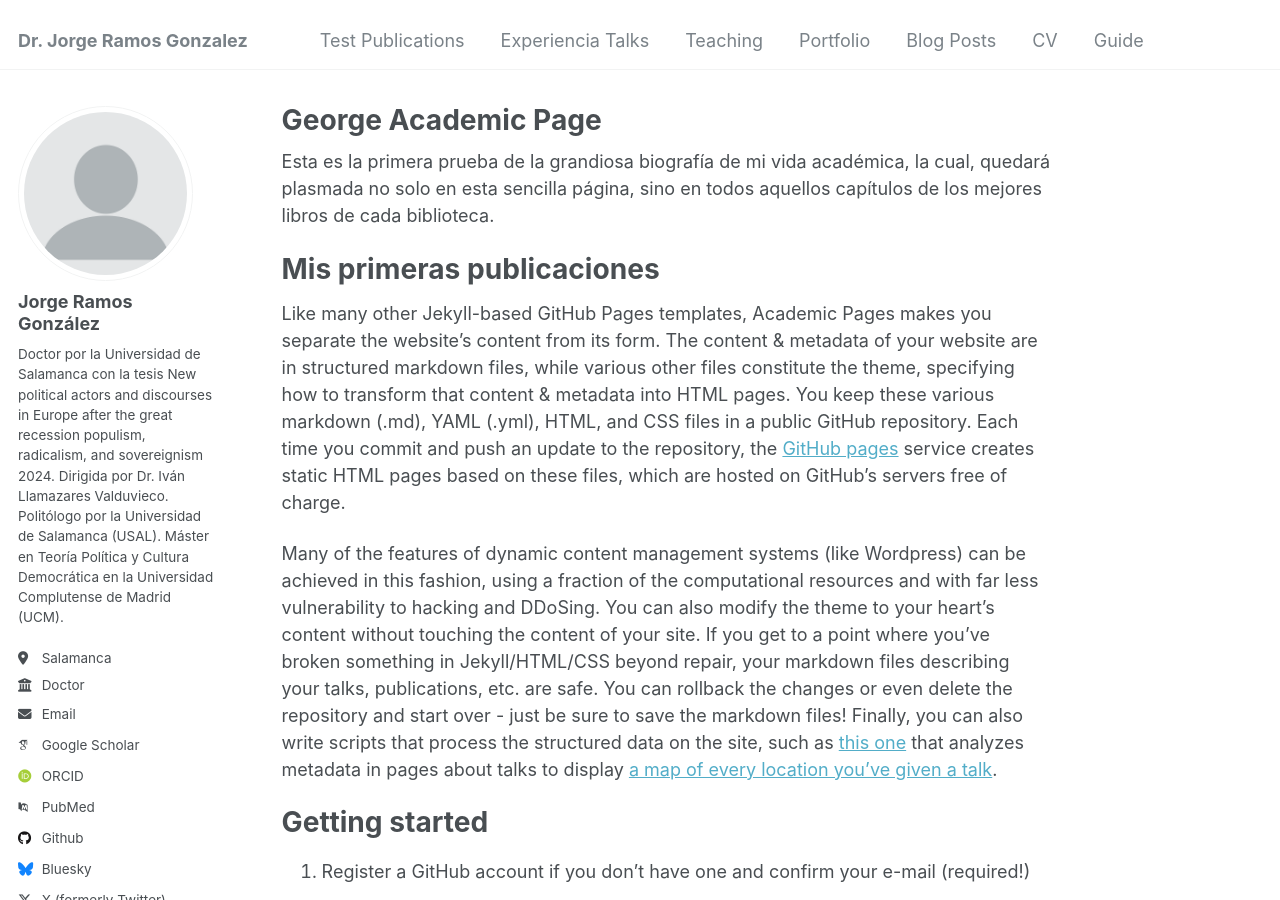
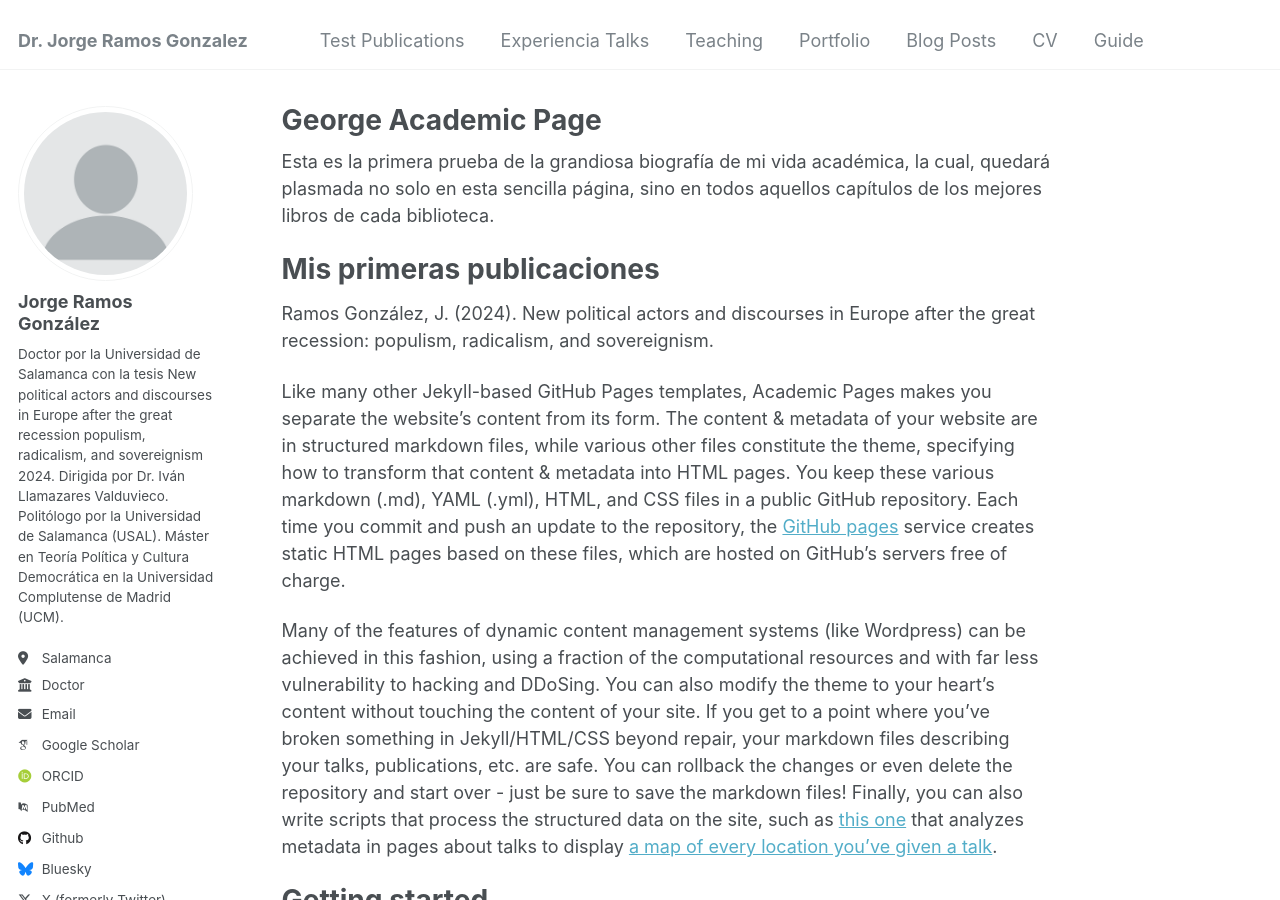
Before and after one commit to jramosgonzalez/drjramos, a Jekyll site: the page built from _pages/about.md, in a window 1280 px wide and 900 px high. Built offline with Jekyll 4.4.1, drawn with Linux system fonts in a browser that asks for light colours; some web fonts are replaced.

Commit message:
Update about.md

```diff
--- a/_pages/about.md
+++ b/_pages/about.md
@@ -11,6 +11,9 @@ Esta es la primera prueba de la grandiosa biografía de mi vida académica, la c
 
 Mis primeras publicaciones
 ======
+
+Ramos González, J. (2024). New political actors and discourses in Europe after the great recession: populism, radicalism, and sovereignism.
+
 Like many other Jekyll-based GitHub Pages templates, Academic Pages makes you separate the website's content from its form. The content & metadata of your website are in structured markdown files, while various other files constitute the theme, specifying how to transform that content & metadata into HTML pages. You keep these various markdown (.md), YAML (.yml), HTML, and CSS files in a public GitHub repository. Each time you commit and push an update to the repository, the [GitHub pages](https://pages.github.com/) service creates static HTML pages based on these files, which are hosted on GitHub's servers free of charge.
 
 Many of the features of dynamic content management systems (like Wordpress) can be achieved in this fashion, using a fraction of the computational resources and with far less vulnerability to hacking and DDoSing. You can also modify the theme to your heart's content without touching the content of your site. If you get to a point where you've broken something in Jekyll/HTML/CSS beyond repair, your markdown files describing your talks, publications, etc. are safe. You can rollback the changes or even delete the repository and start over - just be sure to save the markdown files! Finally, you can also write scripts that process the structured data on the site, such as [this one](https://github.com/academicpages/academicpages.github.io/blob/master/talkmap.ipynb) that analyzes metadata in pages about talks to display [a map of every location you've given a talk](https://academicpages.github.io/talkmap.html).
```
